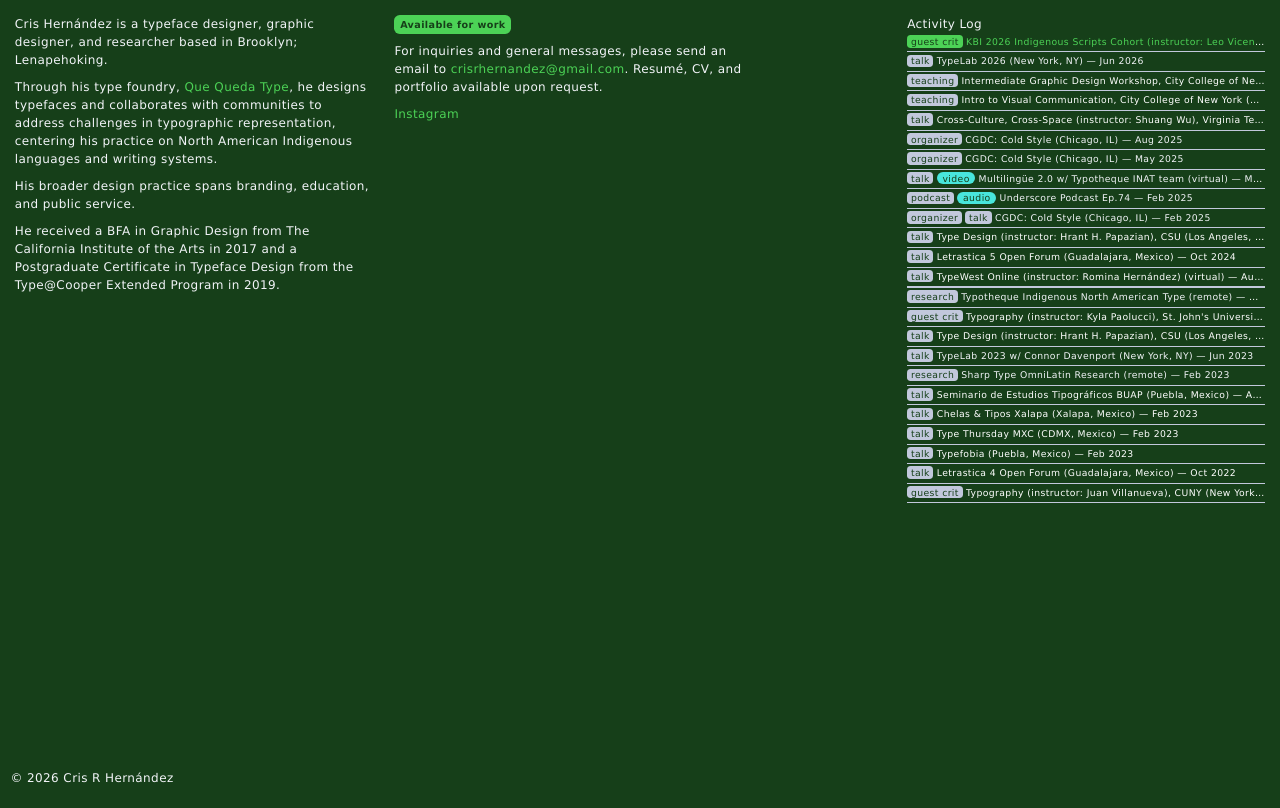
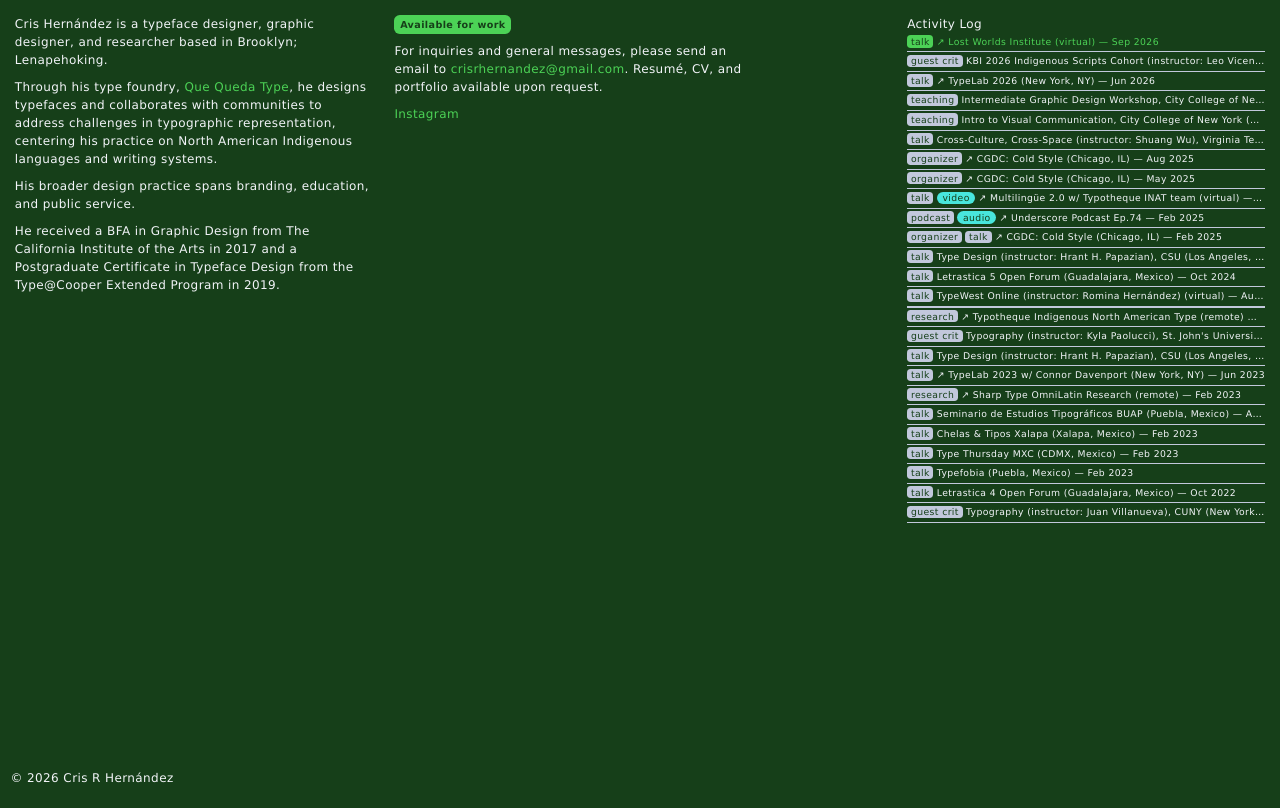
Before and after one commit to crisrhernandez/crisrhernandez.github.io, a plain HTML site: page index.html in a window 1280 px wide. Drawn offline with Linux system fonts and the light colour scheme.

Commit message:
Update activity log

```diff
--- a/index.html
+++ b/index.html
@@ -23,24 +23,25 @@
     <div class="column">
       <p>Activity Log</p>
       <div class="activitylog">
-        <p><a><span class="round_new">guest crit</span> KBI 2026 Indigenous Scripts Cohort (instructor: Leo Vicenti) (virtual) — Jul 2026</a></p>
-        <p><a href="https://2026.typographics.com/typelab/#2554" class="past_event_link"><span class="round">talk</span> TypeLab 2026 (New York, NY) — Jun 2026</a></p>
+        <p><a href="https://www.zeffy.com/en-US/ticketing/cris-hernandez-typeface-designer-que-queda-type-linguistics-and-typefaces-talk" class="latest_event_link"><span class="round_new">talk</span> &#8599 Lost Worlds Institute (virtual) — Sep 2026</a></p>
+        <p><span class="round">guest crit</span> KBI 2026 Indigenous Scripts Cohort (instructor: Leo Vicenti) (virtual) — Jul 2026</p>
+        <p><a href="https://2026.typographics.com/typelab/#2554" class="past_event_link"><span class="round">talk</span> &#8599 TypeLab 2026 (New York, NY) — Jun 2026</a></p>
         <p><span class="round">teaching</span> Intermediate Graphic Design Workshop, City College of New York (New York, NY) — Spring 2026</p>
         <p><span class="round">teaching</span> Intro to Visual Communication, City College of New York (New York, NY) — Spring 2026</p>
         <p><span class="round">talk</span> Cross-Culture, Cross-Space (instructor: Shuang Wu), Virginia Tech College of Architecture, Arts, and Design (virtual) — Sep 2025</p>
-        <p><a href="https://chicagographicdesign.club/programming/cold-style-3" class="past_event_link"><span class="round">organizer</span> CGDC: Cold Style (Chicago, IL) — Aug 2025</a></p>
-        <p><a href="https://chicagographicdesign.club/programming/cold-style-02" class="past_event_link"><span class="round">organizer</span> CGDC: Cold Style (Chicago, IL) — May 2025</a></p>
-        <p><a href="https://www.youtube.com/watch?v=vEKdSyJ4mvY" class="past_event_link"><span class="round">talk</span> <span class="round_play">video</span> Multilingüe 2.0 w/ Typotheque INAT team (virtual) — May 2025</a></p>
-        <p><a href="https://open.spotify.com/episode/2dxiLp3hDGMx3QGxBop0SL?si=pSaNqZnaTRa5uHN6BxGxvQ" class="past_event_link"><span class="round">podcast</span> <span class="round_play">audio</span> Underscore Podcast Ep.74 — Feb 2025</a></p>
-        <p><a href="https://chicagographicdesign.club/programming/cold-style" class="past_event_link"><span class="round">organizer</span> <span class="round">talk</span> CGDC: Cold Style (Chicago, IL) — Feb 2025</a></p>
+        <p><a href="https://chicagographicdesign.club/programming/cold-style-3" class="past_event_link"><span class="round">organizer</span> &#8599 CGDC: Cold Style (Chicago, IL) — Aug 2025</a></p>
+        <p><a href="https://chicagographicdesign.club/programming/cold-style-02" class="past_event_link"><span class="round">organizer</span> &#8599 CGDC: Cold Style (Chicago, IL) — May 2025</a></p>
+        <p><a href="https://www.youtube.com/watch?v=vEKdSyJ4mvY" class="past_event_link"><span class="round">talk</span> <span class="round_play">video</span> &#8599 Multilingüe 2.0 w/ Typotheque INAT team (virtual) — May 2025</a></p>
+        <p><a href="https://open.spotify.com/episode/2dxiLp3hDGMx3QGxBop0SL?si=pSaNqZnaTRa5uHN6BxGxvQ" class="past_event_link"><span class="round">podcast</span> <span class="round_play">audio</span> &#8599 Underscore Podcast Ep.74 — Feb 2025</a></p>
+        <p><a href="https://chicagographicdesign.club/programming/cold-style" class="past_event_link"><span class="round">organizer</span> <span class="round">talk</span> &#8599 CGDC: Cold Style (Chicago, IL) — Feb 2025</a></p>
         <p><span class="round">talk</span> Type Design (instructor: Hrant H. Papazian), CSU (Los Angeles, CA) — Nov 2024</p>
         <p><span class="round">talk</span> Letrastica 5 Open Forum (Guadalajara, Mexico) — Oct 2024 </p>
         <p><span class="round">talk</span> TypeWest Online (instructor: Romina Hernández) (virtual) — Aug 2024</p> <p>
-        <p><a href="https://www.typotheque.com/research/north-american-research" class="past_event_link"><span class="round">research</span> Typotheque Indigenous North American Type (remote) — May 2024-May 2025</a></p>
+        <p><a href="https://www.typotheque.com/research/north-american-research" class="past_event_link"><span class="round">research</span> &#8599 Typotheque Indigenous North American Type (remote) — May 2024-May 2025</a></p>
         <p><span class="round">guest crit</span> Typography (instructor: Kyla Paolucci), St. John's University (New York, NY) — Mar 2024</p>
         <p><span class="round">talk</span> Type Design (instructor: Hrant H. Papazian), CSU (Los Angeles, CA) — Nov 2023</p>
-        <p><a href="https://2023.typographics.com/typelab/#1754" class="past_event_link"><span class="round">talk</span> TypeLab 2023 w/ Connor Davenport (New York, NY) —  Jun 2023</a></p>
-        <p><a href="https://www.sharptype.co/case-studies/omni-latin-research" class="past_event_link"><span class="round">research</span> Sharp Type OmniLatin Research (remote) — Feb 2023</a></p>
+        <p><a href="https://2023.typographics.com/typelab/#1754" class="past_event_link"><span class="round">talk</span> &#8599 TypeLab 2023 w/ Connor Davenport (New York, NY) —  Jun 2023</a></p>
+        <p><a href="https://www.sharptype.co/case-studies/omni-latin-research" class="past_event_link"><span class="round">research</span> &#8599 Sharp Type OmniLatin Research (remote) — Feb 2023</a></p>
         <p><span class="round">talk</span> Seminario de Estudios Tipográficos BUAP (Puebla, Mexico) — Apr 2023</p>
         <p><span class="round">talk</span> Chelas & Tipos Xalapa (Xalapa, Mexico) — Feb 2023</p>
         <p><span class="round">talk</span> Type Thursday MXC (CDMX, Mexico) — Feb 2023</p>
--- a/styles.css
+++ b/styles.css
@@ -23,6 +23,20 @@ a:hover {
   color: #c2c8dc;
 }
 
+.latest_event_link {
+  color: #4cd256;
+  text-decoration: none;
+}
+
+.latest_event_link:hover {
+  color: #c2c8dc;
+}
+
+.latest_event_link:hover .round_new {
+  background-color: #c2c8dc;
+  color: #163F19;
+}
+
 .past_event_link {
   color: #f2f4f8;
   text-decoration: none;
@@ -41,7 +55,7 @@ p {
 }
 
 .activitylog p {
-  color: white;
+  color: #f2f4f8;
   font-size: 0.58em;
   line-height: 2em;
   border-bottom: 1px solid #c2c8dc;
```
